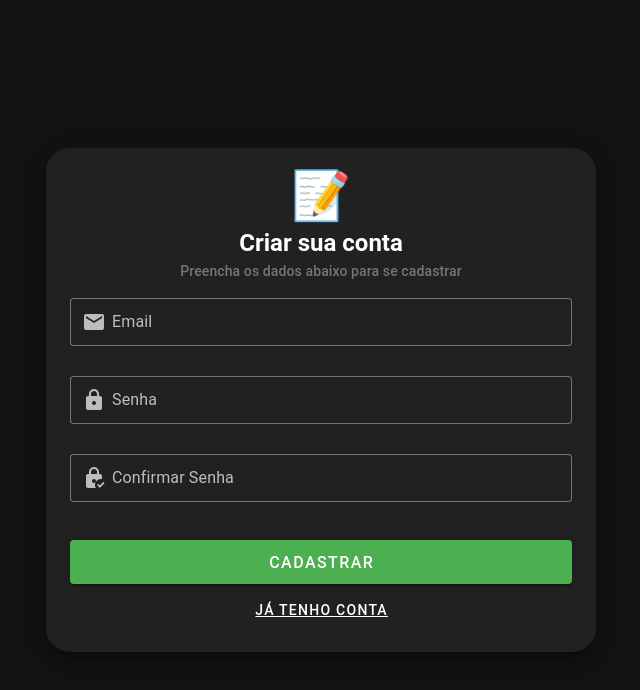
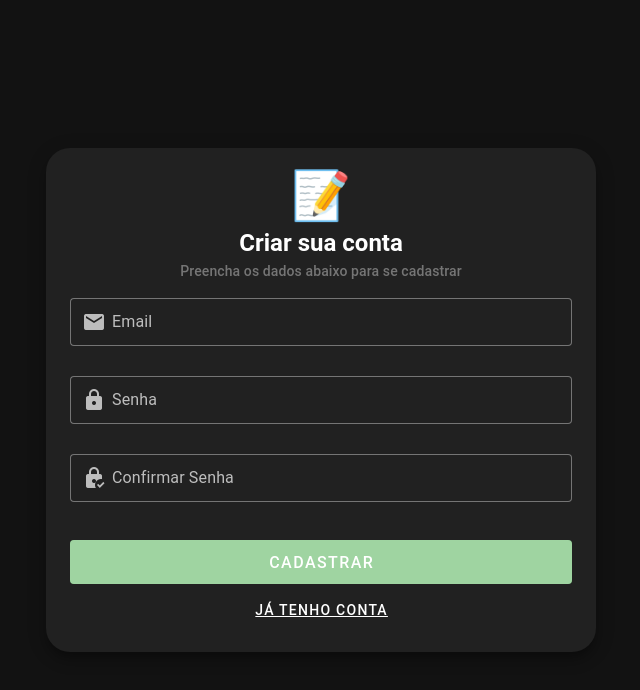
Before and after one commit to LucasVentura52/project-api, a Vue app: page /cadastrar in a window 1280 px wide. Shown: the top 690 px of the page, without its empty margins (319-959 px from the left). Built offline with nearby package versions, Linux system fonts and the light colour scheme.

Commit message:
validação campos vazios no cadastro

```diff
--- a/src/views/RegisterView.vue
+++ b/src/views/RegisterView.vue
@@ -15,8 +15,8 @@
                 <v-text-field class="mt-2" v-model="senhaConfirmada" label="Confirmar Senha" type="password"
                     :rules="[rules.required, rules.confirmacao]" prepend-inner-icon="mdi-lock-check" variant="outlined"
                     density="comfortable" />
-                <v-btn :loading="loading" :disabled="loading" color="success" type="submit" block class="mt-4"
-                    size="large">
+                <v-btn :loading="loading" :disabled="loading || !podeCadastrar" color="success" type="submit" block
+                    class="mt-4" size="large">
                     Cadastrar
                 </v-btn>
 
@@ -61,4 +61,14 @@ const rules = {
     email: (v: string) => /^[^\s@]+@[^\s@]+\.[^\s@]+$/.test(v) || 'E-mail inválido',
     confirmacao: (v: string) => v === senha.value || 'As senhas não coincidem'
 }
+
+const podeCadastrar = computed(() => {
+    return (
+        email.value.trim() !== '' &&
+        senha.value.trim() !== '' &&
+        senhaConfirmada.value.trim() !== '' &&
+        senha.value === senhaConfirmada.value &&
+        /^[^\s@]+@[^\s@]+\.[^\s@]+$/.test(email.value)
+    )
+})
 </script>
```
Also changed, not shown: src/controllers/RegisterController.ts (line endings or trailing spaces).
